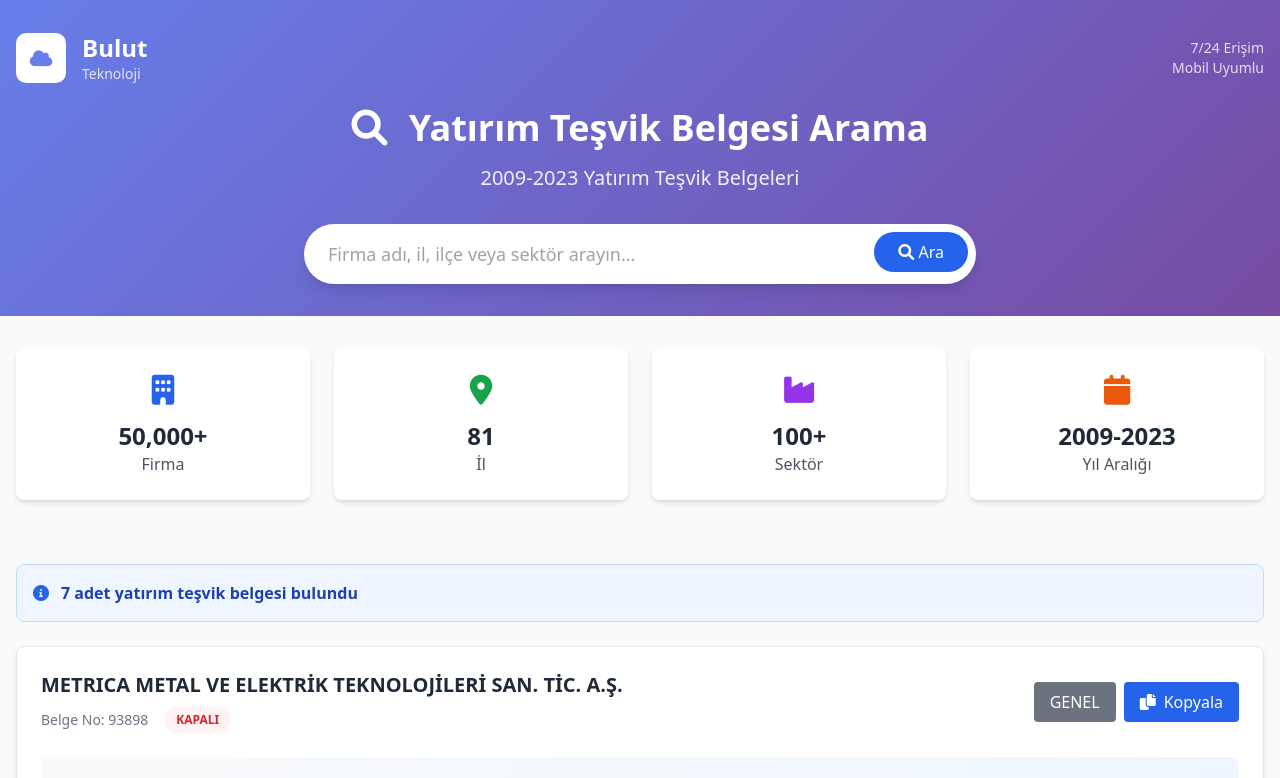
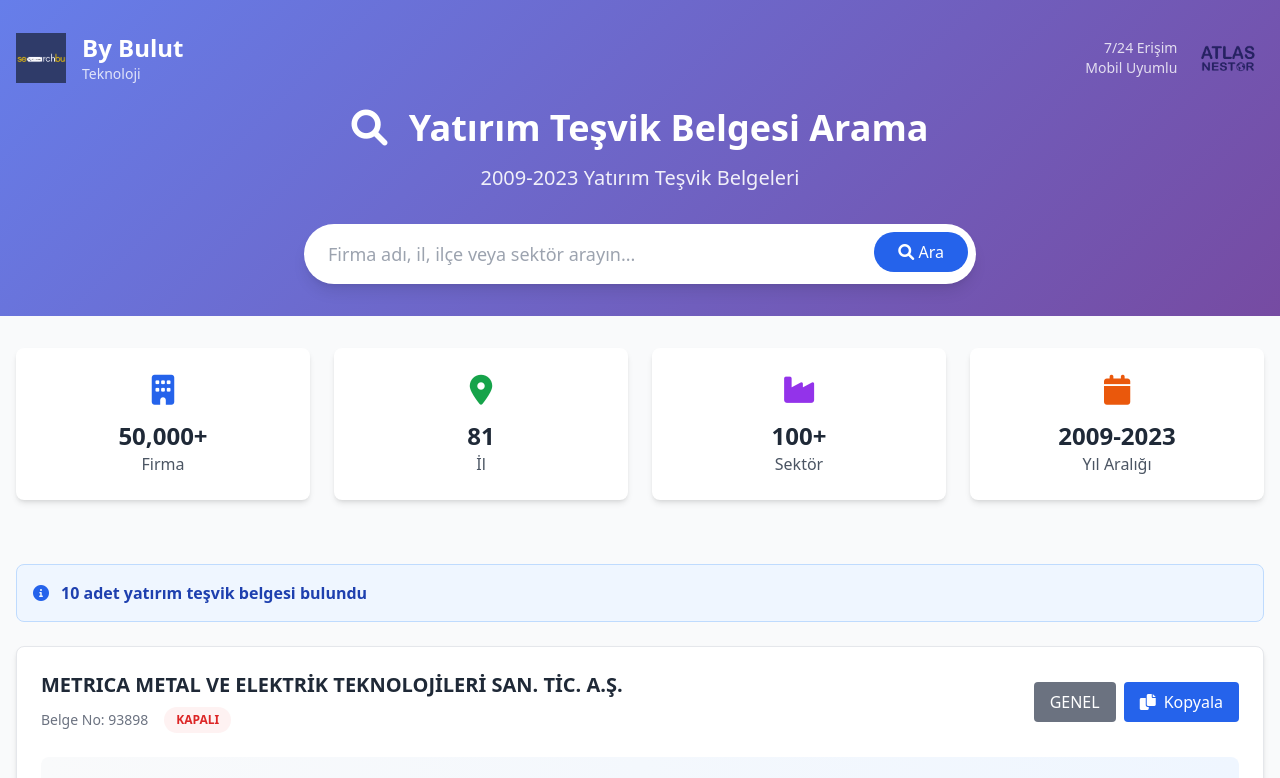
Before and after one commit to sefabulut143-alt/yatirim-tesvik-arama, a plain HTML site: page index.html in a window 1280 px wide. Shown: the top 778 px of the page. Drawn offline with nearby package versions, Linux system fonts and the light colour scheme.

Commit message:
Logo düzeltildi (by bulut.png sol, atlas_nestor_logo.png sağ), arama fonksiyonu iyileştirildi, tüm firmalar gösteriliyor

```diff
--- a/index.html
+++ b/index.html
@@ -40,16 +40,8 @@
             margin-left: 20px;
         }
         .logo {
-            width: 50px;
             height: 50px;
-            background: white;
-            border-radius: 10px;
-            display: flex;
-            align-items: center;
-            justify-content: center;
-            font-weight: bold;
-            color: #667eea;
-            font-size: 18px;
+            object-fit: contain;
         }
         .status-badge {
             padding: 4px 12px;
@@ -80,17 +72,18 @@
         <div class="container mx-auto px-4">
             <div class="flex items-center justify-between mb-6">
                 <div class="flex items-center space-x-4">
-                    <div class="logo">
-                        <i class="fas fa-cloud"></i>
-                    </div>
+                    <img src="by bulut.png" alt="By Bulut" class="logo">
                     <div>
-                        <h1 class="text-2xl font-bold">Bulut</h1>
+                        <h1 class="text-2xl font-bold">By Bulut</h1>
                         <p class="text-sm opacity-80">Teknoloji</p>
                     </div>
                 </div>
+                <div class="flex items-center space-x-4">
                     <div class="text-right">
                         <p class="text-sm opacity-80">7/24 Erişim</p>
                         <p class="text-sm opacity-80">Mobil Uyumlu</p>
+                    </div>
+                    <img src="atlas_nestor_logo.png" alt="Atlas Nestor" class="logo">
                 </div>
             </div>
 
@@ -284,30 +277,79 @@
                 vergi_indirimi: "-",
                 sabit_yatirim_tutari: "2.800.000,00 TL",
                 belge_durumu: "KAPALI"
+            },
+            {
+                firma_adi: "JKL KİMYA SANAYİ VE TİCARET A.Ş.",
+                belge_no: "98567",
+                belge_turu: "Yerli Sermaye",
+                belge_tarihi: "12.09.2016",
+                belge_bitis_tarihi: "11.09.2018",
+                yatirim_yeri: "KOCAELİ",
+                yatirim_cinsi: "YENİ YATIRIM",
+                yatirim_sektoru: "İMALAT - Kimya",
+                kdv_istisnasi: "VAR",
+                gumruk_vergisi_muafiyeti: "VAR",
+                vergi_indirimi: "VAR",
+                sabit_yatirim_tutari: "5.200.000,00 TL",
+                belge_durumu: "KAPALI"
+            },
+            {
+                firma_adi: "MNO PLASTİK SANAYİ VE TİCARET LİMİTED ŞİRKETİ",
+                belge_no: "99234",
+                belge_turu: "Yerli Sermaye",
+                belge_tarihi: "25.11.2017",
+                belge_bitis_tarihi: "24.11.2019",
+                yatirim_yeri: "ANTALYA",
+                yatirim_cinsi: "TEVSİ",
+                yatirim_sektoru: "İMALAT - Plastik",
+                kdv_istisnasi: "VAR",
+                gumruk_vergisi_muafiyeti: "VAR",
+                vergi_indirimi: "-",
+                sabit_yatirim_tutari: "2.100.000,00 TL",
+                belge_durumu: "KAPALI"
+            },
+            {
+                firma_adi: "PQR MAKİNE SANAYİ VE TİCARET A.Ş.",
+                belge_no: "99901",
+                belge_turu: "Yerli Sermaye",
+                belge_tarihi: "08.03.2018",
+                belge_bitis_tarihi: "07.03.2020",
+                yatirim_yeri: "ESKİŞEHİR",
+                yatirim_cinsi: "YENİ YATIRIM",
+                yatirim_sektoru: "İMALAT - Makine",
+                kdv_istisnasi: "VAR",
+                gumruk_vergisi_muafiyeti: "VAR",
+                vergi_indirimi: "VAR",
+                sabit_yatirim_tutari: "3.800.000,00 TL",
+                belge_durumu: "KAPALI"
             }
         ];
 
         function search() {
             const query = document.getElementById('searchInput').value.trim();
-            if (!query) {
-                displayResults(realData);
-                return;
-            }
 
             showLoading();
 
             // Gerçek veri ile arama
             setTimeout(() => {
-                const results = realData.filter(item =>
+                let results;
+                if (!query) {
+                    // Boş arama yapılırsa tüm firmaları göster
+                    results = realData;
+                } else {
+                    // Arama yapılırsa filtrele
+                    results = realData.filter(item =>
                         item.firma_adi.toLowerCase().includes(query.toLowerCase()) ||
                         item.yatirim_yeri.toLowerCase().includes(query.toLowerCase()) ||
                         item.yatirim_sektoru.toLowerCase().includes(query.toLowerCase()) ||
                         item.belge_no.includes(query) ||
-                    item.belge_turu.toLowerCase().includes(query.toLowerCase())
+                        item.belge_turu.toLowerCase().includes(query.toLowerCase()) ||
+                        item.yatirim_cinsi.toLowerCase().includes(query.toLowerCase())
                     );
+                }
 
                 displayResults(results);
-            }, 500);
+            }, 300);
         }
 
         function showLoading() {
@@ -452,7 +494,7 @@ Belge Durumu: ${item.belge_durumu}
             }
         });
 
-        // Sayfa yüklendiğinde örnek sonuçları göster
+        // Sayfa yüklendiğinde tüm firmaları göster
         window.onload = function() {
             displayResults(realData);
         };
```
Lines whose indentation alone changed are shown as unchanged.
